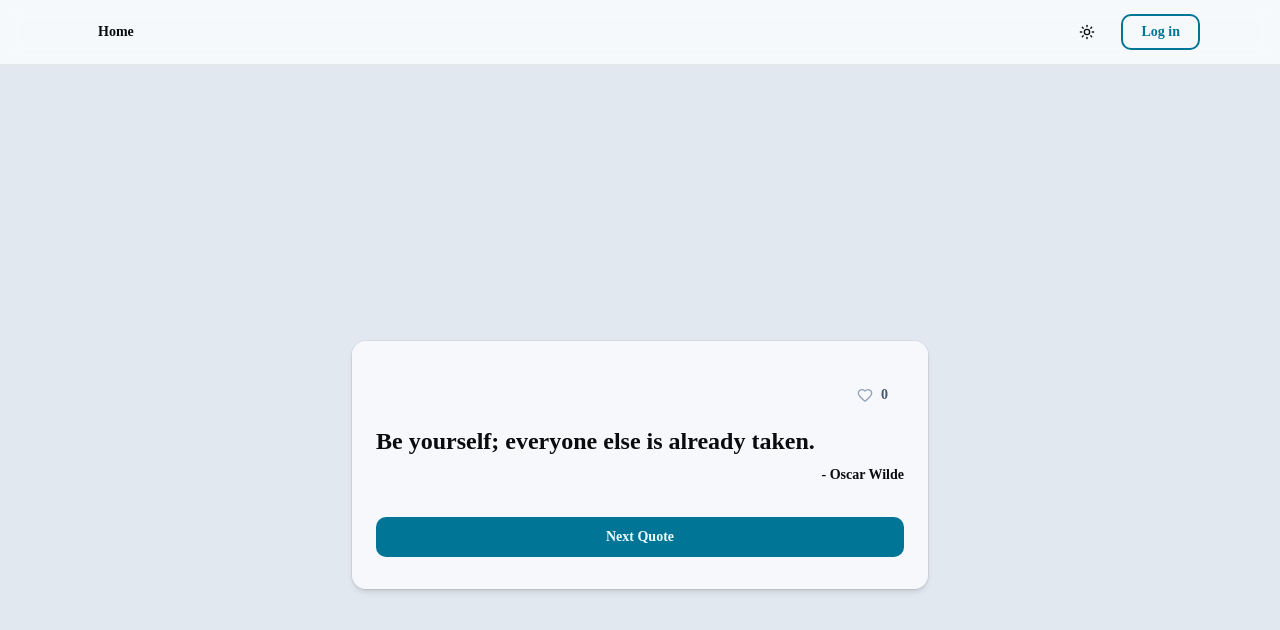
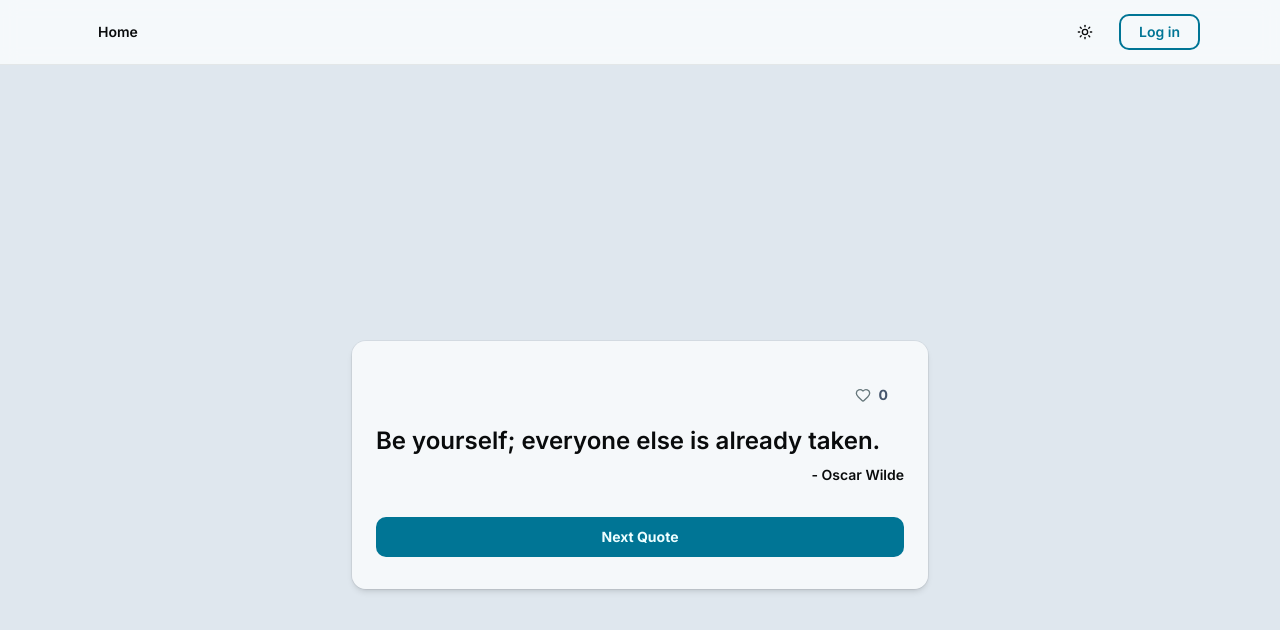
Before and after one commit to senayadanir/random-quote-app, a Next.js app: page / in a window 1280 px wide. Shown: the top 630 px of the page. Built offline with nearby package versions, Linux system fonts and the light colour scheme; no server answers.

Commit message:
Fix Comments: Update QuoteCard and QuotesContext for improved functionality and styling style: enhance global styles and typography components for better design consistency fix: correct getRandomNumber function signature for better parameter handling

```diff
--- a/src/app/QuoteCard.tsx
+++ b/src/app/QuoteCard.tsx
@@ -5,7 +5,6 @@ import { H6 } from "../components/typography/H6";
 import { ActionButton } from "../components/ActionButton";
 import { Heart } from "lucide-react";
 import { cn } from "../lib/utils";
-
 
 interface QuoteCardProps {
   quote: string;
@@ -34,8 +33,8 @@ export function QuoteCard({
                 className={cn(
                   "w-5 h-5 transition-colors duration-300",
                   isLiked //
-                    ? "fill-red-500 text-red-500"
-                    : "text-slate-400",
+                    ? "fill-destructive text-destructive"
+                    : "text-muted-foreground fill-none",
                 )}
               />
             }
@@ -43,10 +42,8 @@ export function QuoteCard({
             onClick={() => handleToggleLike(quoteIndex)}
           />
         </div>
-        <H3 element="h3" >
-          {quote}
-        </H3>
-        <H6 element='h6'> {`- ${author}`} </H6>
+        <H3 element="h3">{quote}</H3>
+        <H6 element="h6"> {`- ${author}`} </H6>
         <div className="flex flex-col mt-6">
           <Button
             size="sm"
--- a/src/app/QuotesContext.tsx
+++ b/src/app/QuotesContext.tsx
@@ -39,7 +39,7 @@ export function QuotesContextProvider({ children }: { children: ReactNode }) {
     let nextQuoteIndex: number;
 
     do {
-      nextQuoteIndex = getRandomNumber(0, quotes.length);
+      nextQuoteIndex = getRandomNumber({ min: 0, max: quotes.length });
     } while (nextQuoteIndex === quoteIndex);
 
     if (!isNaN(nextQuoteIndex)) {
--- a/src/app/globals.css
+++ b/src/app/globals.css
@@ -1,5 +1,3 @@
-@import url("https://fonts.googleapis.com/css2?family=Inter:ital,opsz,wght@0,14..32,100..900;1,14..32,100..900&family=Nunito:ital,wght@0,200..1000;1,200..1000&family=Source+Code+Pro:ital,wght@0,200..900;1,200..900&display=swap");
-
 @import "tailwindcss";
 
 @import "tw-animate-css";
@@ -10,12 +8,13 @@
 
 @theme inline {
   --color-background: var(--background);
+  --color-background-2: var(--background-2);
   --color-foreground: var(--foreground);
   --font-sans: var(--font-geist-sans);
   --font-mono: var(--font-geist-mono);
-  --font-inter: "Inter", sans-serif;
-  --font-nunito: "Nunito", sans-serif;
-  --font-code: "Source Code Pro", monospace;
+  --font-inter: var(--font-inter);
+  --font-nunito: var(--font-nunito);
+  --font-code: var(--font-code);
   --font-heading: var(--font-serif);
   --font-serif: var(--font-serif);
   --color-sidebar-ring: var(--sidebar-ring);
@@ -62,6 +61,7 @@
 
 :root {
   --background: oklch(1 0 0);
+  --background-2: oklch(0.925 0.013 242.3);
   --foreground: oklch(0.148 0.004 228.8);
   --card: oklch(1 0 0);
   --card-foreground: oklch(0.148 0.004 228.8);
@@ -75,7 +75,7 @@
   --muted-foreground: oklch(0.56 0.021 213.5);
   --accent: oklch(0.963 0.002 197.1);
   --accent-foreground: oklch(0.218 0.008 223.9);
-  --destructive: oklch(0.577 0.245 27.325);
+  --destructive: oklch(0.627 0.265 25.68);
   --border: oklch(0.925 0.005 214.3);
   --input: oklch(0.925 0.005 214.3);
   --ring: oklch(0.723 0.014 214.4);
@@ -100,6 +100,7 @@
 .dark {
   --background: #090b0c;
   --foreground: oklch(0.987 0.002 197.1);
+  --background-2: oklch(0.184 0.011 228.3);
   --card: oklch(0.218 0.008 223.9);
   --card-foreground: oklch(0.987 0.002 197.1);
   --popover: oklch(0.218 0.008 223.9);
@@ -112,7 +113,7 @@
   --muted-foreground: oklch(0.723 0.014 214.4);
   --accent: oklch(0.275 0.011 216.9);
   --accent-foreground: oklch(0.987 0.002 197.1);
-  --destructive: oklch(0.704 0.191 22.216);
+  --destructive: oklch(0.65 0.21 25);
   --border: oklch(1 0 0 / 10%);
   --input: oklch(1 0 0 / 15%);
   --ring: oklch(0.56 0.021 213.5);
@@ -138,9 +139,9 @@
     @apply border-border outline-ring/50;
   }
   body {
-    @apply bg-slate-200 text-foreground dark:bg-background;
+    @apply bg-background-2 text-foreground;
   }
   html {
-    @apply font-serif;
+    @apply font-inter;
   }
 }
--- a/src/app/layout.tsx
+++ b/src/app/layout.tsx
@@ -1,4 +1,10 @@
-import { Geist, Geist_Mono } from "next/font/google";
+import {
+  Geist,
+  Geist_Mono,
+  Inter,
+  Nunito,
+  Source_Code_Pro,
+} from "next/font/google";
 import "./globals.css";
 import { QuotesContextProvider } from "@/app/QuotesContext";
 import { NavbarMenu } from "./NavbarMenu";
@@ -14,6 +20,21 @@ const geistMono = Geist_Mono({
   subsets: ["latin"],
 });
 
+const inter = Inter({
+  variable: "--font-inter",
+  subsets: ["latin"],
+});
+
+const nunito = Nunito({
+  variable: "--font-nunito",
+  subsets: ["latin"],
+});
+
+const sourceCodePro = Source_Code_Pro({
+  variable: "--font-code",
+  subsets: ["latin"],
+});
+
 export const metadata = {
   title: "Random Quotes App",
   description: "Random Quotes Application 170426",
@@ -24,7 +45,7 @@ export default function RootLayout({ children }) {
     <html
       lang="en"
       suppressHydrationWarning
-      className={`${geistSans.variable} ${geistMono.variable} h-full antialiased `}
+      className={`${geistSans.variable} ${geistMono.variable} ${inter.variable} ${nunito.variable} ${sourceCodePro.variable} h-full antialiased `}
     >
       <body
         className="min-h-full flex flex-col "
@@ -38,20 +59,6 @@ export default function RootLayout({ children }) {
         >
           <QuotesContextProvider>
             <NavbarMenu />
-            {/* <nav className="bg-slate-50/80  ">
-            <ul className="flex justify-between max-w-2xl w-full p-4 mx-auto">
-              <li>
-                <Link href={"/"}>Home</Link>
-              </li>
-              <li>
-                <Link href={"/user/quotes/liked"}>Liked Quotes</Link>
-              </li>
-              <li>
-                <Link href={"/user/quotes/disliked"}>Disliked Quotes</Link>
-              </li>
-            </ul>
-          </nav> */}
-
             {children}
           </QuotesContextProvider>
         </ThemeProvider>
--- a/src/app/page.tsx
+++ b/src/app/page.tsx
@@ -22,7 +22,7 @@ export default function Home() {
       : false;
 
   return (
-    <main className="min-h-screen flex text-slate-900 dark:text-slate-100 items-center justify-center">
+    <main className="min-h-screen flex items-center justify-center">
       <QuoteCard
         quote={quote}
         author={author}
--- a/src/components/typography/H3.tsx
+++ b/src/components/typography/H3.tsx
@@ -1,17 +1,17 @@
 import { ReactNode } from "react";
 
 export interface H3Interface {
-  element: 'p' | 'span'| 'h3',
-  children: ReactNode;
+  element: "p" | "span" | "h3";
+  children: React.ReactNode;
+  className?: string;
 }
-
 
 export function H3({ element, children }: H3Interface) {
   switch (element) {
     case "p":
       return <p className="text-2xl font-semibold">{children}</p>;
     case "span":
-      <span className="text-2xl font-semibold">{children}</span>;
+      return <span className="text-2xl font-semibold">{children}</span>;
     case "h3":
       return (
         <h3 className="text-2xl font-semibold text-current dark:text-white">
--- a/src/utils/helper-functions.ts
+++ b/src/utils/helper-functions.ts
@@ -3,7 +3,7 @@ export interface RandomNumberBounds {
   max: number;
 }
 
-export function getRandomNumber(min: number, max: number): number {
+export function getRandomNumber({min, max}: RandomNumberBounds): number {
   if (!max) return 0;
   return Math.floor(Math.random() * (max - min)) + min;
 }
```
